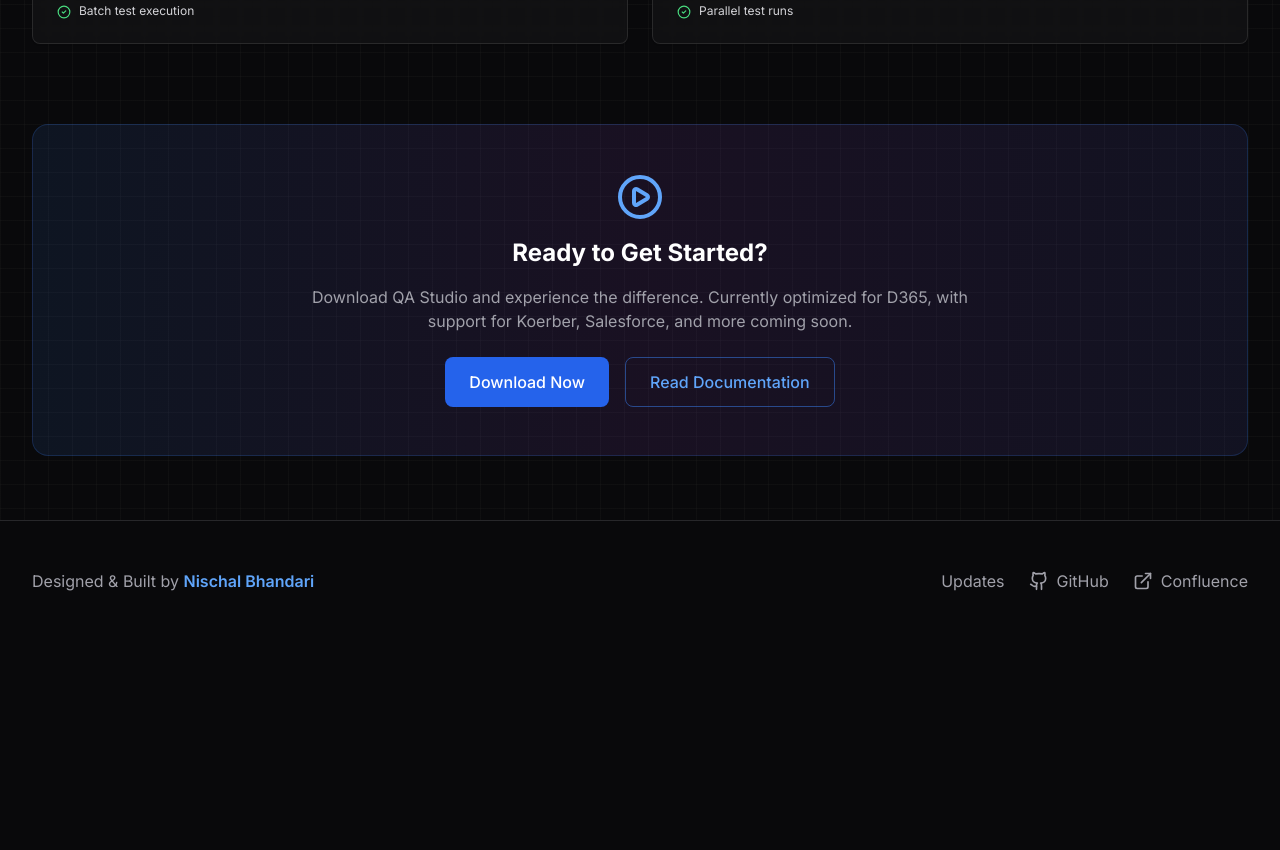
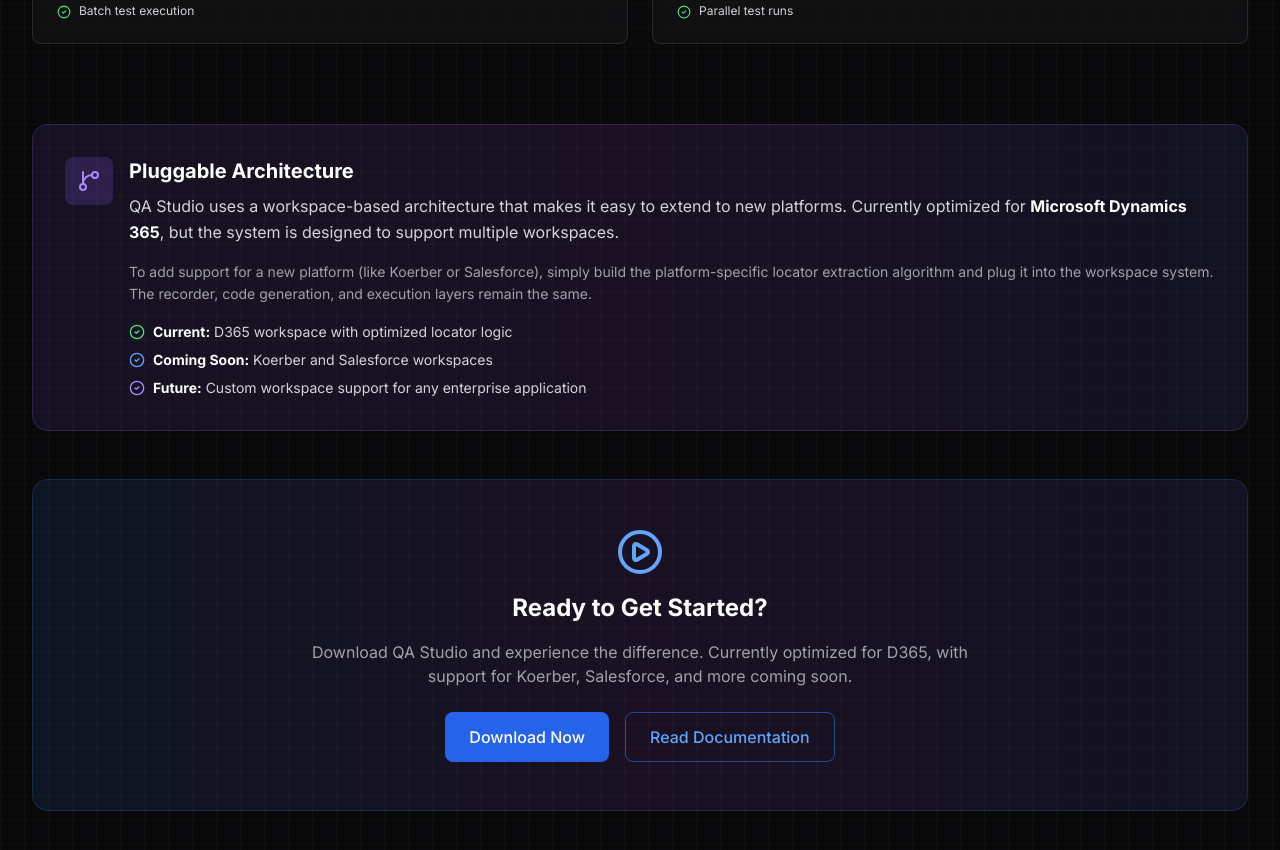
Before and after one commit to zkyko/RecorderApp, a Next.js app in the folder Frontend-website/: page /RecorderApp/features in a window 1280 px wide. Shown: the part 4340-5190 px from the top of the page. Before the commit the page ends 4981 px from the top, so only its background shows below. Built offline with nearby package versions, Linux system fonts and the light colour scheme.

Commit message:
feat: Add Pluggable Architecture section explaining workspace system

```diff
--- a/Frontend-website/components/FeaturesShowcase.tsx
+++ b/Frontend-website/components/FeaturesShowcase.tsx
@@ -393,6 +393,45 @@
         })}
       </div>
 
+      {/* Pluggable Architecture Section */}
+      <motion.div
+        initial={{ opacity: 0, y: 20 }}
+        animate={{ opacity: 1, y: 0 }}
+        transition={{ duration: 0.6, delay: 0.35 }}
+        className="mb-12 p-8 rounded-2xl bg-gradient-to-r from-violet-500/10 via-purple-500/10 to-indigo-500/10 border border-violet-500/20"
+      >
+        <div className="flex items-start gap-4">
+          <div className="p-3 rounded-lg bg-violet-500/20 text-violet-400">
+            <GitBranch className="w-6 h-6" />
+          </div>
+          <div className="flex-1">
+            <h3 className="text-xl font-bold text-white mb-2">
+              Pluggable Architecture
+            </h3>
+            <p className="text-zinc-300 mb-4 leading-relaxed">
+              QA Studio uses a workspace-based architecture that makes it easy to extend to new platforms. Currently optimized for <strong className="text-white">Microsoft Dynamics 365</strong>, but the system is designed to support multiple workspaces.
+            </p>
+            <p className="text-zinc-400 text-sm mb-4 leading-relaxed">
+              To add support for a new platform (like Koerber or Salesforce), simply build the platform-specific locator extraction algorithm and plug it into the workspace system. The recorder, code generation, and execution layers remain the same.
+            </p>
+            <ul className="space-y-2 text-sm text-zinc-300">
+              <li className="flex items-start gap-2">
+                <CheckCircle2 className="w-4 h-4 text-green-400 mt-0.5 flex-shrink-0" />
+                <span><strong className="text-white">Current:</strong> D365 workspace with optimized locator logic</span>
+              </li>
+              <li className="flex items-start gap-2">
+                <CheckCircle2 className="w-4 h-4 text-blue-400 mt-0.5 flex-shrink-0" />
+                <span><strong className="text-white">Coming Soon:</strong> Koerber and Salesforce workspaces</span>
+              </li>
+              <li className="flex items-start gap-2">
+                <CheckCircle2 className="w-4 h-4 text-violet-400 mt-0.5 flex-shrink-0" />
+                <span><strong className="text-white">Future:</strong> Custom workspace support for any enterprise application</span>
+              </li>
+            </ul>
+          </div>
+        </div>
+      </motion.div>
+
       {/* CTA Section */}
       <motion.div
         initial={{ opacity: 0, y: 20 }}
```
